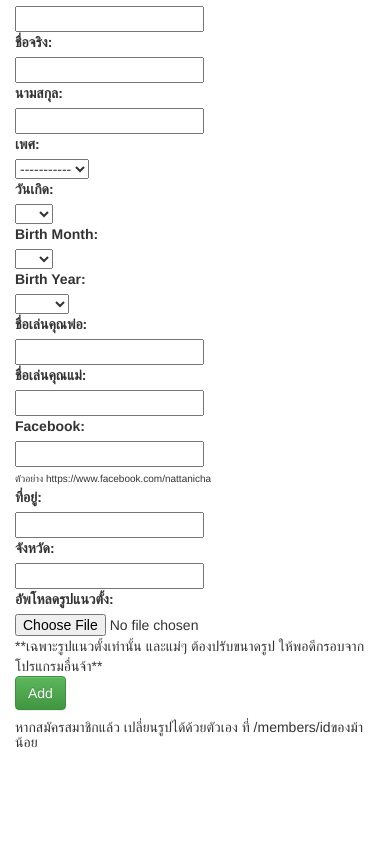
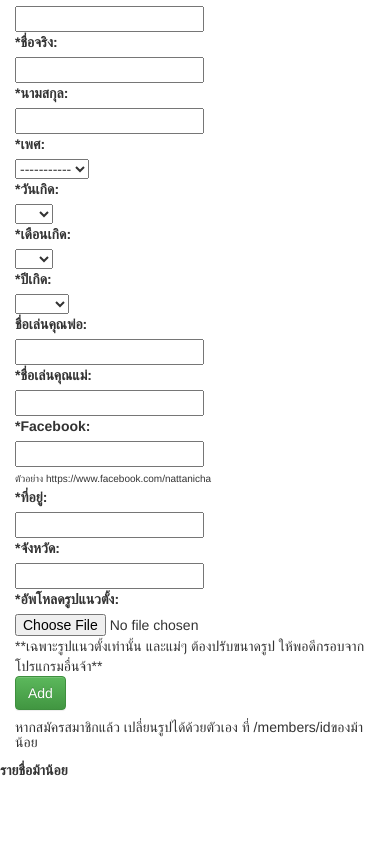
Before and after one commit to zkan/mae-mamia-club, a Django app: page /members/add/ in a window 390 px wide. Shown: the part 564-1405 px from the top of the page. Before the commit the page ends 1312 px from the top, so only its background shows below. Run offline with Django 3.2, Linux system fonts and the light colour scheme; parts of the project's set-up code (start-up, migrations or seed data) failed here and were passed over; some libraries are stand-ins or nearby versions.

Commit message:
list members and put links

```diff
--- a/mae_mamia_club/members/views.py
+++ b/mae_mamia_club/members/views.py
@@ -21,7 +21,9 @@ class MemberAddView(TemplateView):
             request,
             self.template,
             {
-                'form': form
+                'form': form,
+                'root_url': request.get_host(),
+                'members': Member.objects.all()
             }
         )
 
@@ -38,8 +40,9 @@ class MemberAddView(TemplateView):
             request,
             self.template,
             {
-                'form': form,
-                'member_id': member_id
+                'form': self.form_class(),
+                'member_id': member_id,
+                'root_url': request.get_host(),
             }
         )
 
@@ -188,7 +191,8 @@ class MemberGenerateImage(TemplateView):
             self.template,
             {
                 'form': form,
-                'member_id': member_id
+                'member_id': member_id,
+                'root_url': request.get_host()
             }
         )
 
@@ -205,6 +209,7 @@ class MemberGenerateImage(TemplateView):
             self.template,
             {
                 'form': form,
-                'member_id': member_id
+                'member_id': member_id,
+                'root_url': request.get_host()
             }
         )
--- a/mae_mamia_club/templates/member.html
+++ b/mae_mamia_club/templates/member.html
@@ -41,6 +41,7 @@
                 <div class="row">
                     <div class="col-md-12">
                         <button name="submit" class="btn btn-success pull-lef" type="submit">อัพโหลดใหม่</button>
+                        <a href="http://{{ root_url }}/members/add/">กลับไปหน้าหลัก</a>
                     </div>
                 </div>
             </form>
--- a/mae_mamia_club/templates/member_add.html
+++ b/mae_mamia_club/templates/member_add.html
@@ -21,14 +21,14 @@
                         <br>
                         *** อัพโหลด "รูปแนวตั้ง" เท่านั้น รูปตัวอย่างที่ generate แล้วจะได้ตามนี้จ้า ***
                         <br>
-                        *** หากมี id แล้ว อยากแก้ไขรูป ให้เข้าไปที่ (เช่น id=1) <a href="http://{{ request.get_host }}/members/1/">Go back home</a>***
+                        *** หากมี id แล้ว อยากแก้ไขรูป ให้เข้าไปที่ (เช่น id=1) <a href="http://{{ root_url }}/members/1/">http://{{ root_url }}/members/1/</a>  ***
                         <br>
                         <img src="/members/?id=1">
                     {% else %}
                         <br>
                         *** อัพโหลด "รูปแนวตั้ง" เท่านั้น รูปตัวอย่างที่ generate แล้วจะได้ตามนี้จ้า ***
                         <br>
-                        *** หากมี id แล้ว อยากแก้ไขรูป ให้เข้าไปที่ <a href="http://{{ request.get_host }}/members/{{ member_id }}/">Go back home</a>***
+                        *** หากมี id แล้ว อยากแก้ไขรูป ให้เข้าไปที่ <a href="http://{{ root_url }}/members/{{ member_id }}/">{{ root_url }}/members/{{ member_id }}/</a>***
                         <br>
                         <img src="/members/?id={{ member_id }}">
                     {% endif %}
@@ -41,7 +41,7 @@
                 {% csrf_token %}
                 <div class="row">
                     <div class="col-md-6">
-                        <label>ชื่อเล่น:</label>
+                        <label>*ชื่อเล่น:</label>
                     </div>
                     <div class="col-md-6">
                         {{ form.nickname }}
@@ -49,7 +49,7 @@
                 </div>
                 <div class="row">
                     <div class="col-md-6">
-                        <label>ชื่อจริง:</label>
+                        <label>*ชื่อจริง:</label>
                     </div>
                     <div class="col-md-6">
                         {{ form.firstname }}
@@ -57,7 +57,7 @@
                 </div>
                 <div class="row">
                     <div class="col-md-6">
-                        <label>นามสกุล:</label>
+                        <label>*นามสกุล:</label>
                     </div>
                     <div class="col-md-6">
                         {{ form.lastname }}
@@ -65,7 +65,7 @@
                 </div>
                 <div class="row">
                     <div class="col-md-6">
-                        <label>เพศ:</label>
+                        <label>*เพศ:</label>
                     </div>
                     <div class="col-md-6">
                         {{ form.gender }}
@@ -73,7 +73,7 @@
                 </div>
                 <div class="row">
                     <div class="col-md-6">
-                        <label>วันเกิด:</label>
+                        <label>*วันเกิด:</label>
                     </div>
                     <div class="col-md-6">
                         {{ form.birth_day }}
@@ -81,7 +81,7 @@
                 </div>
                 <div class="row">
                     <div class="col-md-6">
-                        <label>Birth Month:</label>
+                        <label>*เดือนเกิด:</label>
                     </div>
                     <div class="col-md-6">
                         {{ form.birth_month }}
@@ -89,7 +89,7 @@
                 </div>
                 <div class="row">
                     <div class="col-md-6">
-                        <label>Birth Year:</label>
+                        <label>*ปีเกิด:</label>
                     </div>
                     <div class="col-md-6">
                         {{ form.birth_year }}
@@ -105,7 +105,7 @@
                 </div>
                 <div class="row">
                     <div class="col-md-6">
-                        <label>ชื่อเล่นคุณแม่:</label>
+                        <label>*ชื่อเล่นคุณแม่:</label>
                     </div>
                     <div class="col-md-6">
                         {{ form.mom_name }}
@@ -113,7 +113,7 @@
                 </div>
                 <div class="row">
                     <div class="col-md-6">
-                        <label>Facebook:</label>
+                        <label>*Facebook:</label>
                     </div>
                     <div class="col-md-6">
                         {{ form.facebook_account }}
@@ -126,7 +126,7 @@
                 </div>
                 <div class="row">
                     <div class="col-md-6">
-                        <label>ที่อยู่:</label>
+                        <label>*ที่อยู่:</label>
                     </div>
                     <div class="col-md-6">
                         {{ form.address }}
@@ -134,7 +134,7 @@
                 </div>
                 <div class="row">
                     <div class="col-md-6">
-                        <label>จังหวัด:</label>
+                        <label>*จังหวัด:</label>
                     </div>
                     <div class="col-md-6">
                         {{ form.province }}
@@ -142,7 +142,7 @@
                 </div>
                 <div class="row">
                     <div class="col-md-6">
-                        <label>อัพโหลดรูปแนวตั้ง: </label>
+                        <label>*อัพโหลดรูปแนวตั้ง: </label>
                     </div>
                     <div class="col-md-6">
                         <input id="id_image" type="file" class="" name="image">
@@ -160,6 +160,15 @@
                 </div>
             </form>
             <h5>หากสมัครสมาชิกแล้ว เปลี่ยนรูปได้ด้วยตัวเอง ที่ /members/idของม้าน้อย</h5>
+            <div class="row">
+                <b>รายชื่อม้าน้อย</b>
+                <div class="col-md-12">
+                    {% for member in members %}
+                        <a href="http://{{ root_url }}/members/{{ member.id }}/"> id: {{ member.id }} - {{ member.nickname }} ลูกพ่อ{{ member.dad_name}} แม่{{ member.mom_name}}</a> <br>
+                    {% endfor %}
+                </div>
+            </div>
+            <br><br><br>
         </div>
     </div>
 </div>
```
